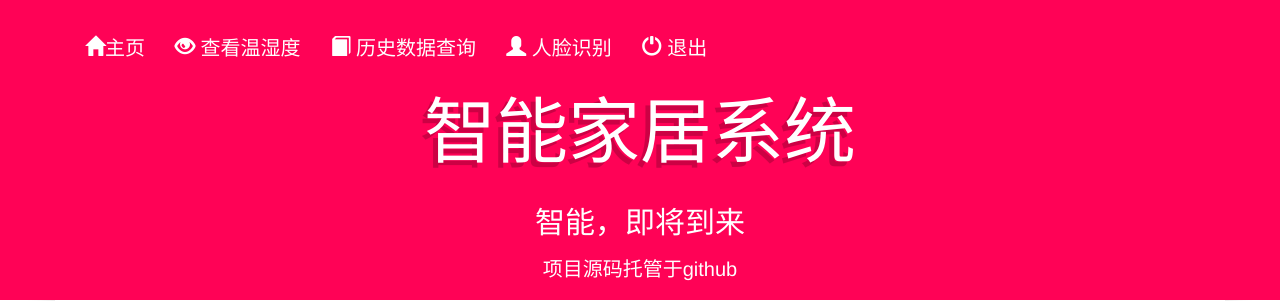
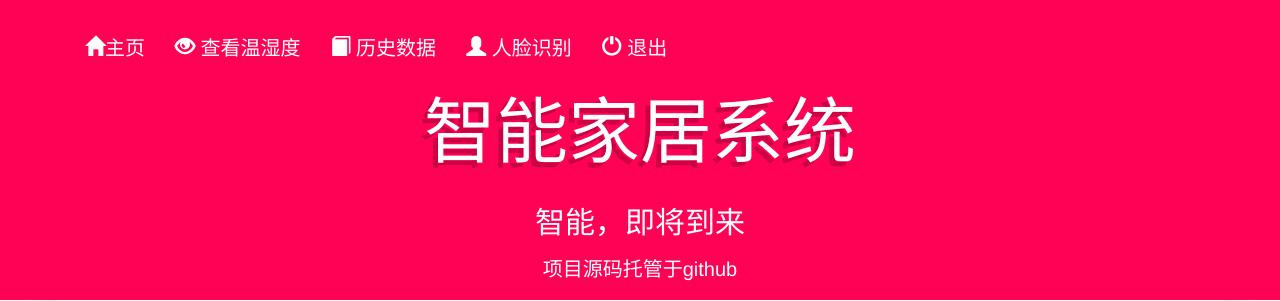
Before and after one commit to chenxiaoshen/Smarthome, a Django app: page /face/ in a window 1280 px wide. Shown: the top 301 px of the page. Run offline with Django 3.2, Linux system fonts and the light colour scheme; a user stored in the database is signed in; some libraries are stand-ins or nearby versions.

Commit message:
增加历史数据功能

```diff
--- a/Raspbian/templates/base.html
+++ b/Raspbian/templates/base.html
@@ -95,7 +95,7 @@
 					<ul class="nav navbar-nav navbar-left ">
 						<li><a href="/" style="font-size: 20px"><span class="glyphicon glyphicon-home"></span>主页</a></li>
                         <li><a href="/look" style="font-size: 20px"><span class="glyphicon glyphicon-eye-open"></span> 查看温湿度 </a></li>
-						<li><a href="/control" style="font-size: 20px"><span class="glyphicon glyphicon-book"></span> 历史数据查询 </a></li>
+						<li><a href="/control" style="font-size: 20px"><span class="glyphicon glyphicon-book"></span> 历史数据 </a></li>
                         <li><a href="/face" style="font-size: 20px"><span class="glyphicon glyphicon-user"></span> 人脸识别 </a></li>
 						<li><a href="/logout" style="font-size: 20px"><span class="glyphicon glyphicon-off"></span> 退出 </a></li>
 					</ul>
```
Also changed, not shown: Raspbian/app/urls.py (+0 -8 lines).
